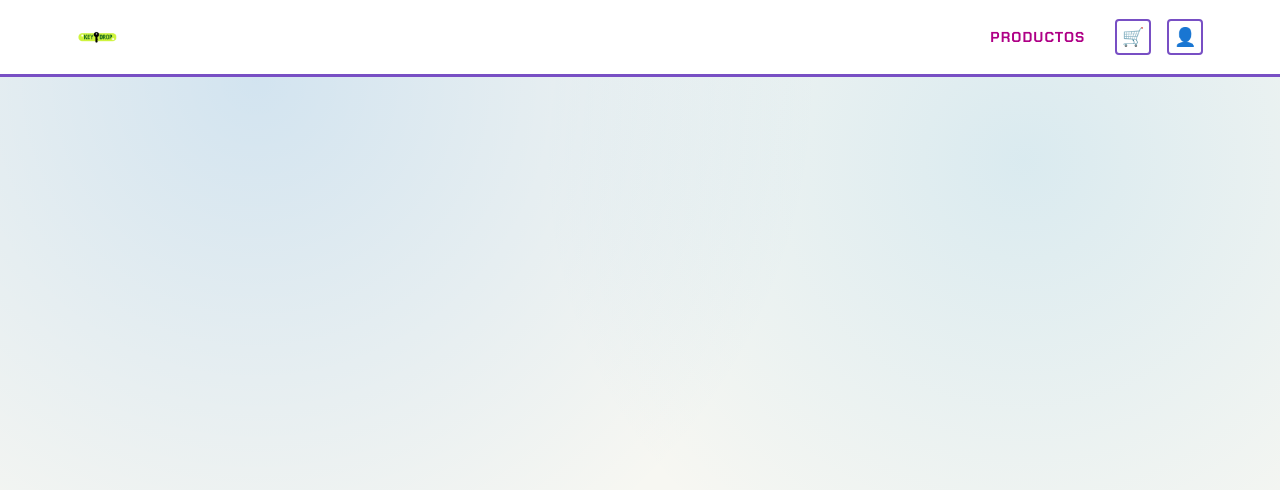
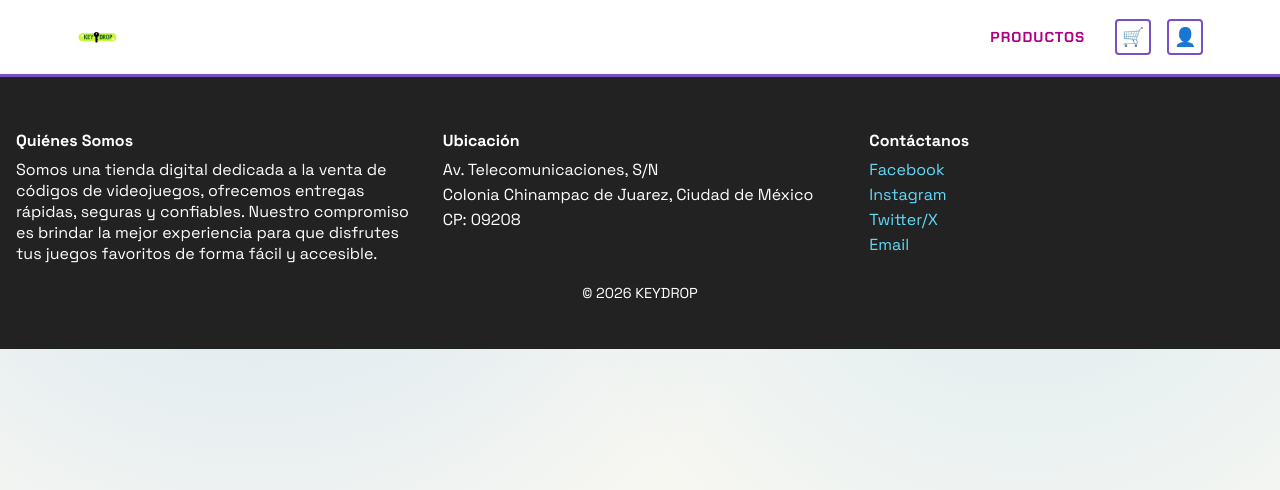
Before and after one commit to danigb14/KeyDropITIZ, a React (Create React App) app: page /carrito in a window 1280 px wide. Before the commit this address had no page. Shown: the top 490 px of the page. Built offline with nearby package versions, Linux system fonts and the light colour scheme.

Commit message:
update:creamos el footer

```diff
--- a/src/App.js
+++ b/src/App.js
@@ -8,8 +8,11 @@ import './firebase';
 import logo from './assets/logo.png';
 import HomePage from './pages/HomePage';
 import ProductsPage from './pages/ProductsPage';
+import Footer from './components/Footer';
 
-// Puedes mover estos a sus propios archivos en src/components/ mas tarde
+// --- COMPONENTES (Header) ---
+// Nota: Eventualmente es mejor mover estos a archivos separados en src/components/
+
 const Header = () => (
   <header className="header">
     <div className="header-left">
@@ -29,15 +32,24 @@ const Header = () => (
   </header>
 );
 
+
+// --- APP PRINCIPAL ---
+
 function App() {
   return (
     <BrowserRouter>
       <div className="app-container">
         <Header />
-        <Routes>
-          <Route path="/" element={<HomePage />} />
-          <Route path="/productos" element={<ProductsPage />} />
-        </Routes>
+
+        {/* Contenido Principal */}
+        <main className="main-content">
+          <Routes>
+            <Route path="/" element={<HomePage />} />
+            <Route path="/productos" element={<ProductsPage />} />
+          </Routes>
+        </main>
+
+        <Footer />
       </div>
     </BrowserRouter>
   );
--- /dev/null
+++ b/src/components/Footer.js
@@ -0,0 +1,61 @@
+import React from 'react';
+import '../styles/Footer.css';
+
+export default function Footer() {
+  const currentYear = new Date().getFullYear();
+
+  return (
+    <footer className="footer">
+      <div className="footer-container">
+        <div className="footer-section">
+          <h4>Quiénes Somos</h4>
+          <p>
+            Somos una tienda digital dedicada a la venta de códigos de videojuegos,
+            ofrecemos entregas rápidas, seguras y confiables.
+            Nuestro compromiso es brindar la mejor experiencia para que disfrutes
+            tus juegos favoritos de forma fácil y accesible.
+          </p>
+        </div>
+
+        <div className="footer-section">
+          <h4>Ubicación</h4>
+          <p>Av. Telecomunicaciones, S/N </p>
+          <p>Colonia Chinampac de Juarez, Ciudad de México</p>
+          <p>CP: 09208</p>
+        </div>
+
+        <div className="footer-section">
+          <h4>Contáctanos</h4>
+          <div className="social-links">
+            <a
+              href="https://facebook.com"
+              target="_blank"
+              rel="noopener noreferrer"
+            >
+              Facebook
+            </a>
+            <a
+              href="https://instagram.com"
+              target="_blank"
+              rel="noopener noreferrer"
+            >
+              Instagram
+            </a>
+            <a
+              href="https://twitter.com"
+              target="_blank"
+              rel="noopener noreferrer"
+            >
+              Twitter/X
+            </a>
+            <a href="mailto:info@miempresa.com">Email</a>
+          </div>
+        </div>
+      </div>
+
+      <div className="footer-bottom">
+        <p>&copy; {currentYear} KEYDROP</p>
+      </div>
+    </footer>
+  );
+}
--- a/src/pages/ProductsPage.js
+++ b/src/pages/ProductsPage.js
@@ -15,7 +15,7 @@ export default function ProductsPage() {
     <div className="app-container">
       <main className="main-content">
         <section className="featured-section">
-          <h1 className="featured-title">Todos los Productos</h1>
+          <h1 className="featured-title">Todos los VideoJuegos</h1>
           <div className="product-grid">
             {todosLosProductos.map((prod, index) => (
               <ProductCard key={index} name={prod.name} image={prod.image} />
--- /dev/null
+++ b/src/styles/Footer.css
@@ -0,0 +1,36 @@
+.footer {
+  background: #222;
+  color: #fff;
+  padding: 2rem 1rem;
+}
+
+.footer-container {
+  display: flex;
+  flex-wrap: wrap;
+  gap: 2rem;
+}
+
+.footer-section {
+  flex: 1 1 200px;
+}
+
+.footer-section h4 {
+  margin-bottom: 0.5rem;
+}
+
+.footer-section p {
+  margin: 0.25rem 0;
+}
+
+.footer a {
+  color: #61dafb;
+  text-decoration: none;
+  display: block;
+  margin: 0.25rem 0;
+}
+
+.footer-bottom {
+  text-align: center;
+  margin-top: 1rem;
+  font-size: 0.9rem;
+}
--- a/src/styles/ProductsPage.css
+++ b/src/styles/ProductsPage.css
@@ -18,7 +18,7 @@
 /* Grid de Productos en Página de Productos */
 .product-grid {
   display: grid;
-  grid-template-columns: repeat(4, 1fr);
+  grid-template-columns: repeat(3, 1fr);
   gap: 18px;
   margin: 0 6% 32px;
 }
```
